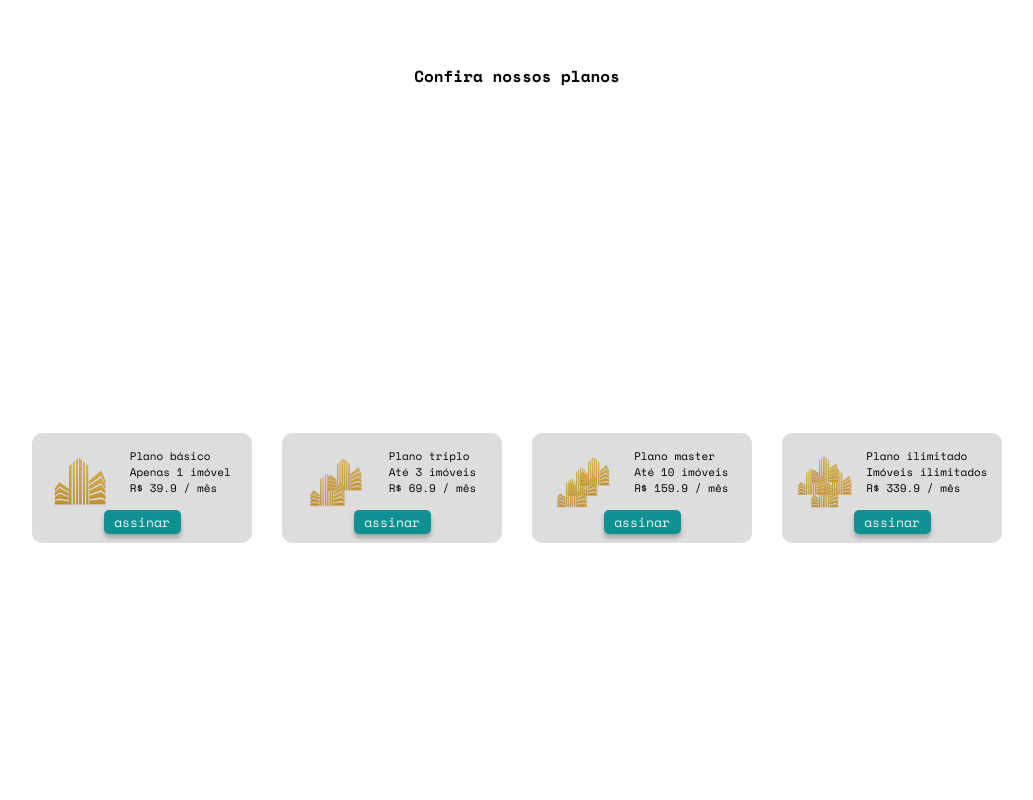
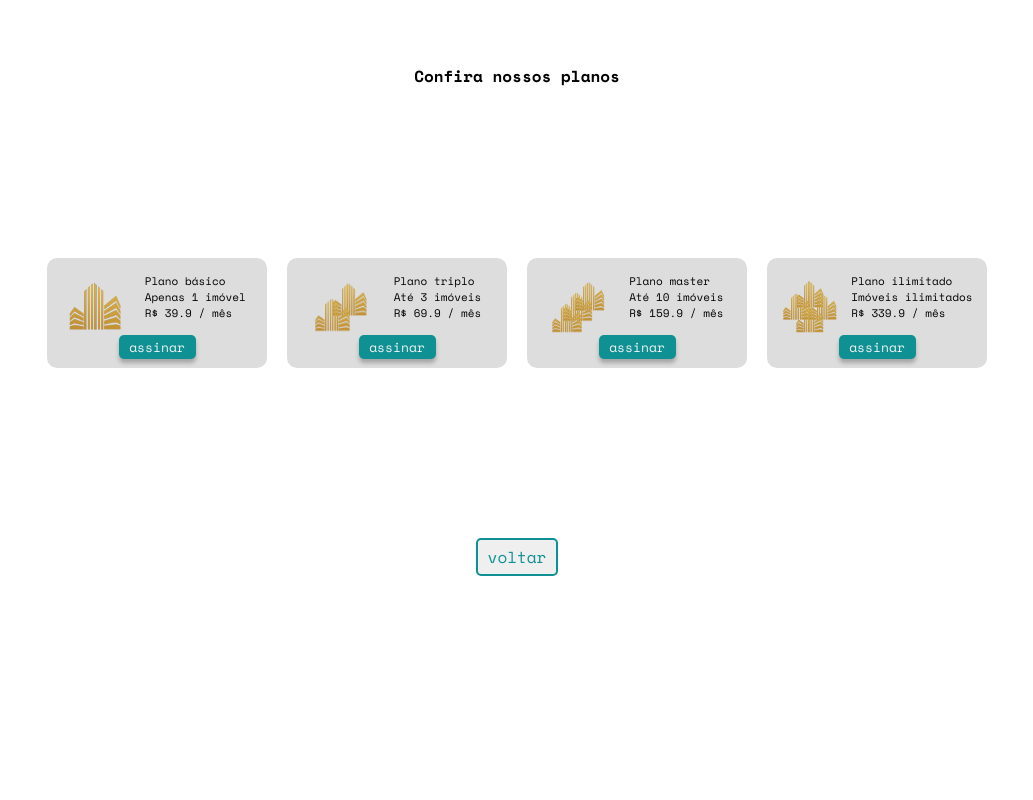
Before and after one commit to rodhardt/dihome-capstone-q2g2, a React (Create React App) app: page /planos in a window 1280 px wide. Shown: the top 800 px of the page, without its empty margins (123-1156 px from the left). Built offline with nearby package versions, Linux system fonts and the light colour scheme; no server answers.

Commit message:
fix: positions of PayCards on PayPage

```diff
--- a/src/components/PayCard/styles.ts
+++ b/src/components/PayCard/styles.ts
@@ -2,21 +2,18 @@ import styled from "styled-components";
 
 export const PayCardStyled = styled.div`
   width: 90%;
-  height: 110px;
-
+  height: 88px;
   max-width: 230px;
-
   background-color: #dddddd;
   border-radius: 10px;
-
   display: flex;
   flex-direction: column;
   align-items: center;
-
-  margin: 15px;
+  margin: 5px;
 
   :hover {
-    box-shadow: 0px 0px 20px var(--darkBlue);
+    box-shadow: 0px 0px 5px var(--darkBlue);
+    transition: 200ms;
   }
 
   > button {
@@ -26,7 +23,6 @@ export const PayCardStyled = styled.div`
     border-radius: 5px;
     background-color: var(--darkBlue);
     color: var(--mainGray);
-
     box-shadow: 0px 4px 4px rgba(0, 0, 0, 0.25);
     padding: 2px;
     font-size: small;
@@ -34,13 +30,19 @@ export const PayCardStyled = styled.div`
     :hover {
       color: var(--darkBlue);
       background-color: var(--mainGray);
-
       transition: 500ms;
     }
   }
 
+  @media (min-width: 768px) {
+    height: 110px;
+    margin: 20px;
+  }
+
   @media (min-width: 1024px) {
     max-width: 220px;
+    margin: 10px;
+
   }
 `;
 
--- a/src/pages/PayPage/styles.ts
+++ b/src/pages/PayPage/styles.ts
@@ -1,24 +1,22 @@
 import styled from "styled-components";
 
 export const PayPageStyled = styled.main`
-  width: 100vw;
-  height: 100vh;
-
+  width: 100%;
+  height: 100%;
   display: flex;
   flex-wrap: wrap;
   align-items: center;
   justify-content: center;
 
   @media (min-width: 768px) {
+    min-height: 450px;
   }
 `;
 
 export const ButtonBox = styled.div`
   display: flex;
   justify-content: center;
-
   width: 100%;
-
   margin-bottom: 5%;
 
   > button {
```
